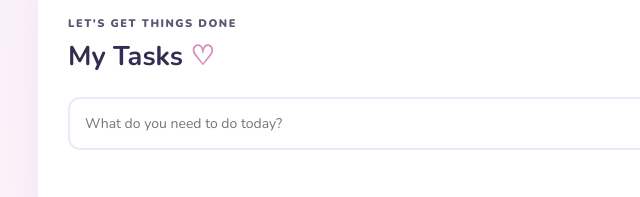
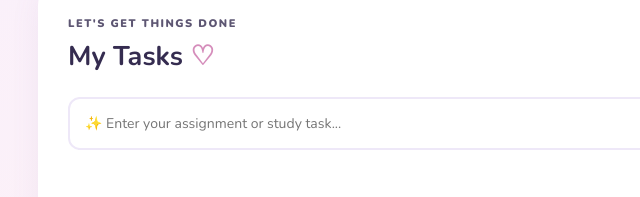
Before and after one commit to salmashaik779907-stack/student-task-manager, a plain HTML site: page index.html in a window 1280 px wide. Shown: the part 543-740 px from the top of the page, 177-817 px from the left. Drawn offline with nearby package versions, Linux system fonts and the light colour scheme.

Commit message:
Improve task input section

```diff
--- a/index.html
+++ b/index.html
@@ -56,10 +56,11 @@
 
             <div class="task-input">
                 <input
-                    type="text"
-                    id="taskInput"
-                    placeholder="What do you need to do today?"
-                >
+    type="text"
+    id="taskInput"
+    placeholder="✨ Enter your assignment or study task..."
+    maxlength="100"
+>
                 <button onclick="addTask()">+ Add Task</button>
             </div>
 
```
